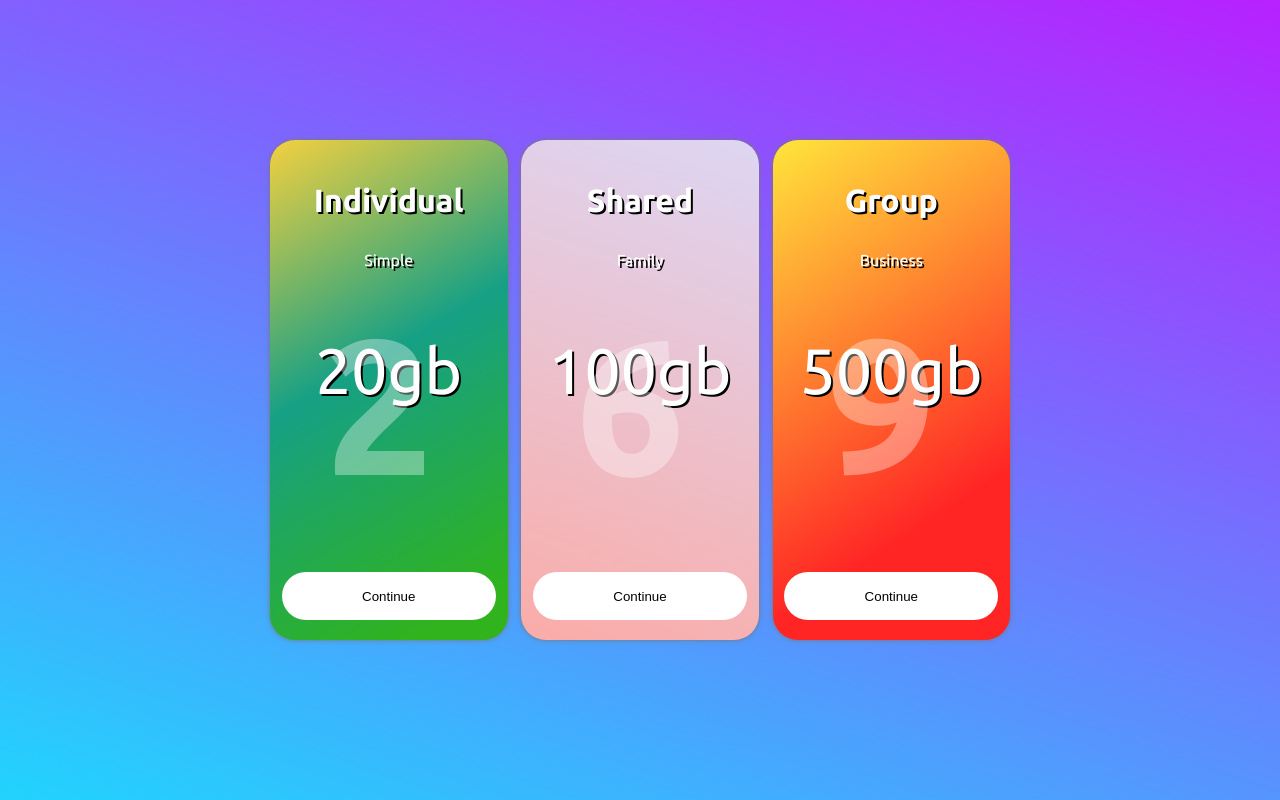
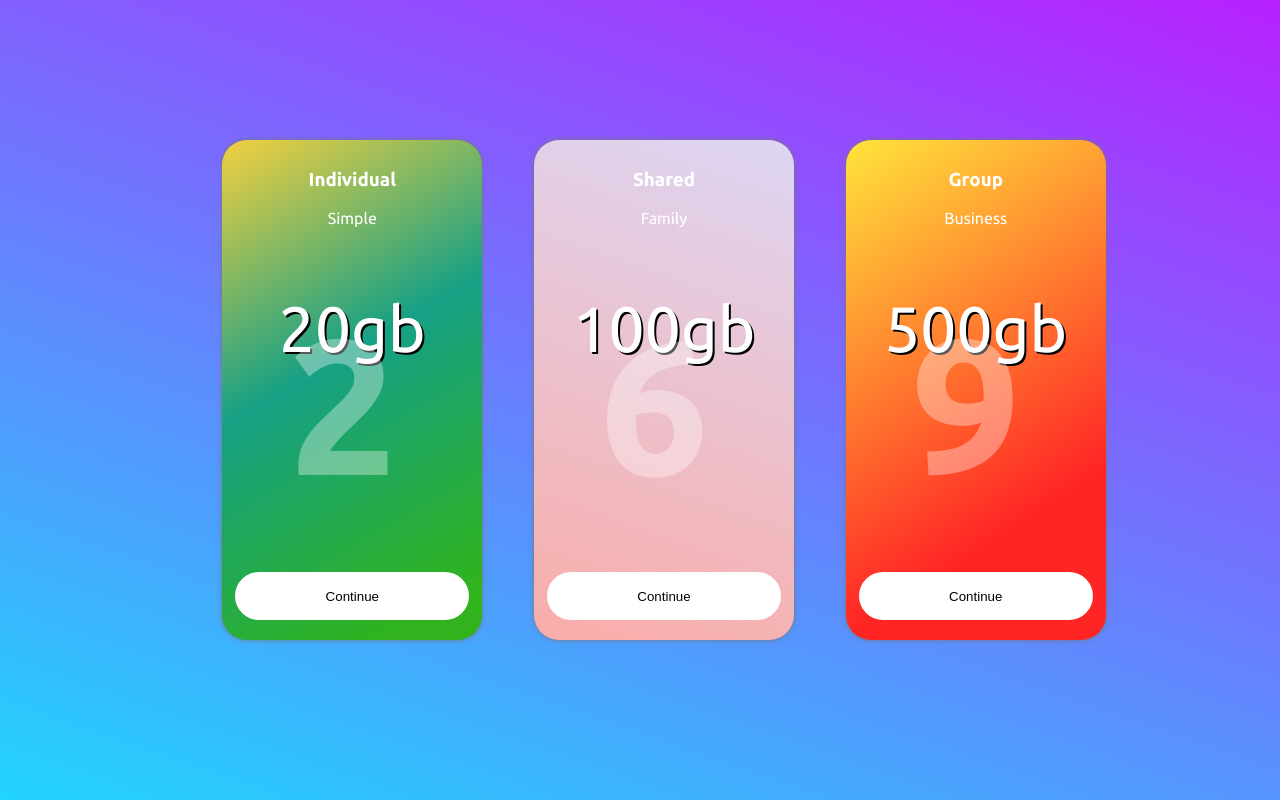
Before and after one commit to MaestroMiyagi/Kodemia-JS-24-Animaciones-1, a plain HTML site: page index.html in a window 1280 px wide. Drawn offline with Linux system fonts and the light colour scheme.

Commit message:
Update style.css

```diff
--- a/css/style.css
+++ b/css/style.css
@@ -18,18 +18,18 @@ body {
 nav {
   position: relative;
   top: calc(50% - 30% - 20px);
-  width: 17%;
+  width: 15rem;
   min-height: 60%;
   padding: 10px;
   display: inline-block;
-  margin: 0px 5px 0px 5px;
+    margin-left: 3rem;
   border-radius: 25px;
   color: white;
   box-shadow: 0px 0px 5px 0px rgb(119, 119, 119);
   transition: all 0.5s;
 }
 nav:hover {
-  transform: scale(1.1);
+  transform: scale(1.2);
   z-index: 1;
 }
 
@@ -41,7 +41,7 @@ h1 {
   font-size: 12rem;
   color: rgba(255, 255, 255, 0.35);
 }
-h3 {
+h2 {
   font-size: 2rem;
 }
 
@@ -69,10 +69,10 @@ button {
 nav:hover button {
   cursor: pointer;
   position: fixed;
-  top: calc(100% - 1.5rem);
 }
 
-h3, small, p{
+
+p{
     text-shadow: 2px 2px #000000;
 }
 
```
